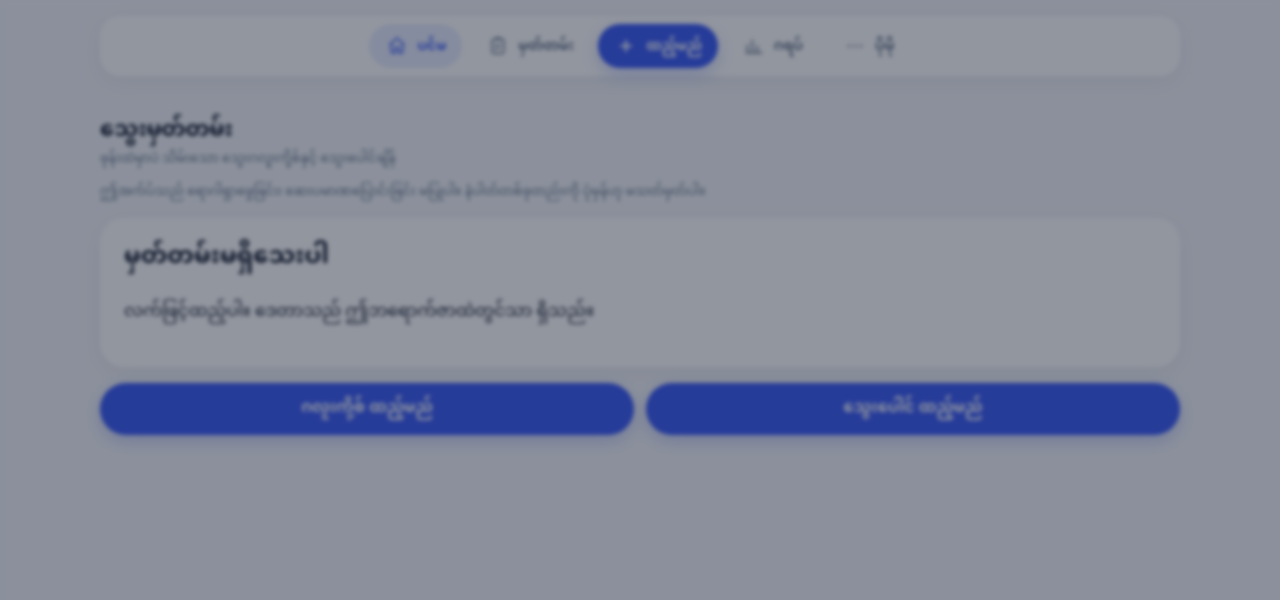
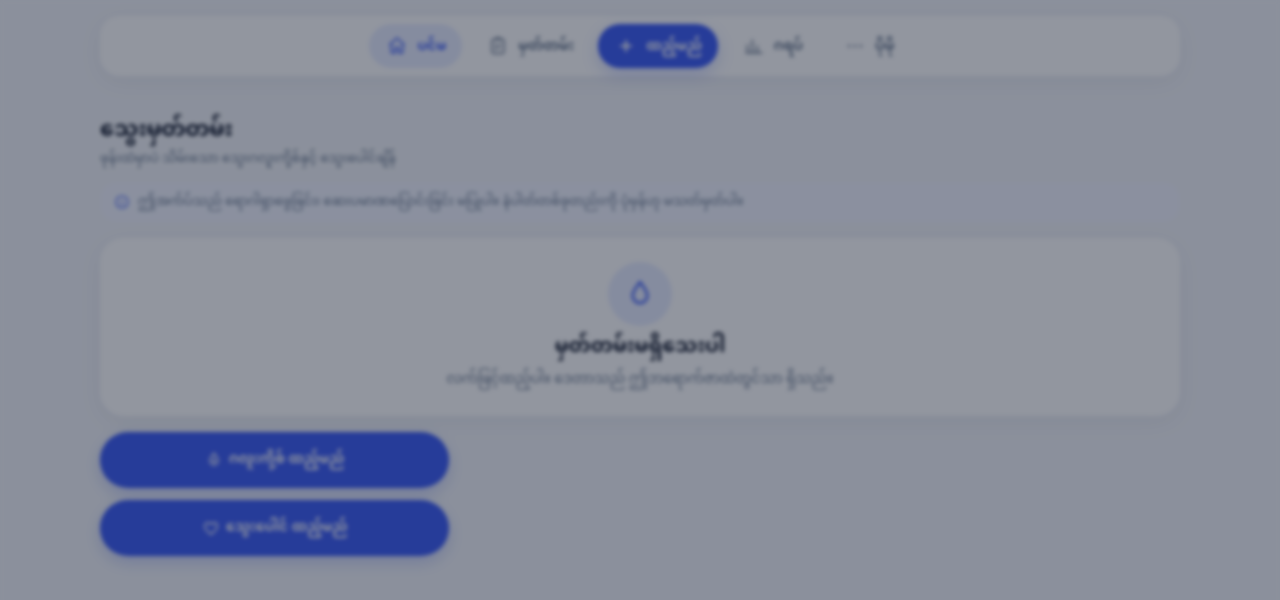
Before and after one commit to Khinelintun91/thwaymattam, a React (Vite) app: page / in a window 1280 px wide. Shown: the top 600 px of the page. Built offline with nearby package versions, Linux system fonts and the light colour scheme.

Commit message:
Prompt 2: restyle Home (summary card, latest cards, recent list, quick-add)

```diff
--- a/src/components/SafetyList.tsx
+++ b/src/components/SafetyList.tsx
@@ -10,7 +10,7 @@ const ICON: Record<SafetySeverity, string> = {
 export function SafetyList({ notices }: { notices: SafetyNotice[] }) {
   if (notices.length === 0) return null;
   return (
-    <div className="stack">
+    <div className="safety-list">
       {notices.map((notice) => (
         <article key={notice.code} className={`banner ${notice.severity}`}>
           <span className="banner-icon" aria-hidden="true">
--- a/src/index.css
+++ b/src/index.css
@@ -543,9 +543,62 @@ th, td { text-align: left; padding: 8px 6px; border-bottom: 1px solid var(--line
 .reading-row-note { margin: 2px 0 0; }
 .row-actions { display: flex; gap: 6px; flex-shrink: 0; }
 .danger-zone { border: 1.5px solid #F7C6D0; background: #FFFBFC; }
-.disclaimer-line { font-size: 13px; margin: 0; color: var(--muted); }
-.summary-strip { display: flex; gap: 16px; justify-content: space-around; text-align: center; padding: 16px; }
-.summary-number { display: block; font-size: 1.9rem; font-weight: 700; color: var(--accent); font-variant-numeric: tabular-nums; line-height: 1.2; }
+/* Home */
+.disclaimer-panel { display: flex; gap: 8px; align-items: flex-start; background: var(--accent-softer); border-radius: 16px; padding: 10px 14px; font-size: 13px; line-height: 1.6; color: var(--muted); margin: 0; }
+.disclaimer-panel svg { width: 16px; height: 16px; flex-shrink: 0; margin-top: 2px; color: var(--accent); }
+.loading-card { display: grid; gap: 12px; justify-items: center; text-align: center; padding: 32px 20px; }
+.loading-card p { margin: 0; }
+.skeleton-bar { width: 100%; max-width: 280px; height: 16px; border-radius: 999px; background: var(--line); animation: shimmer 1.4s ease-in-out infinite; }
+.skeleton-bar-short { max-width: 180px; }
+@keyframes shimmer { 0%, 100% { opacity: 1; } 50% { opacity: 0.5; } }
+.empty-state { display: grid; gap: 8px; justify-items: center; text-align: center; padding: 32px 20px; }
+.empty-state h2 { font-size: 20px; margin: 0; }
+.empty-state p { font-size: 14px; color: var(--muted); margin: 0; }
+.empty-icon { display: grid; place-items: center; width: 64px; height: 64px; border-radius: 50%; background: var(--accent-soft); color: var(--accent); }
+.empty-icon svg { width: 32px; height: 32px; }
+.safety-list { display: grid; gap: 12px; }
+.summary-card { display: grid; grid-template-columns: 1fr 1fr; padding: 20px; }
+.summary-col { display: grid; gap: 2px; justify-items: center; text-align: center; min-width: 0; padding: 0 8px; }
+.summary-col + .summary-col { border-left: 1px solid var(--line); }
+.summary-number { display: block; font-size: 40px; font-weight: 700; color: var(--ink); font-variant-numeric: tabular-nums; line-height: 1.2; }
+.summary-percent { color: var(--accent); }
+.pct-sign { font-size: 20px; font-weight: 700; }
+.summary-col .muted { font-size: 13px; }
+.progress-track { width: 100%; height: 6px; border-radius: 999px; background: var(--accent-soft); overflow: hidden; margin-top: 8px; }
+.progress-fill { height: 100%; border-radius: 999px; background: var(--accent); }
+.latest-grid { display: grid; grid-template-columns: 1fr 1fr; gap: 12px; }
+.latest-card { display: flex; flex-direction: column; padding: 18px; }
+.latest-head { display: flex; justify-content: space-between; align-items: center; gap: 8px; }
+.latest-title { font-size: 14px; font-weight: 600; color: var(--muted); margin: 0; }
+.icon-well { display: grid; place-items: center; width: 36px; height: 36px; border-radius: 50%; background: var(--accent-soft); color: var(--accent); flex-shrink: 0; }
+.icon-well svg { width: 20px; height: 20px; }
+.latest-card .reading-value { margin: 12px 0 4px; }
+.latest-meta { font-size: 13px; color: var(--muted); display: flex; flex-wrap: wrap; gap: 6px; align-items: center; margin: 0 0 12px; }
+.latest-meta .badge { margin: 0; }
+.latest-card .safety-list { margin-top: auto; }
+.latest-card .banner { padding: 12px; }
+.latest-card .banner-icon { width: 32px; height: 32px; font-size: 15px; }
+.latest-empty { margin: auto 0; text-align: center; }
+.recent-list { list-style: none; margin: 0; padding: 0; display: grid; }
+.recent-row { display: flex; justify-content: space-between; align-items: center; gap: 12px; padding: 12px 0; border-bottom: 1px solid var(--line); min-width: 0; }
+.recent-row:last-child { border-bottom: none; }
+.recent-row-left { display: grid; gap: 4px; min-width: 0; }
+.recent-time { font-size: 13px; color: var(--muted); }
+.context-pill { display: inline-flex; align-self: start; background: var(--accent-softer); color: var(--muted); font-size: 12px; font-weight: 600; padding: 2px 8px; border-radius: 999px; }
+.recent-row-right { display: flex; align-items: center; gap: 8px; flex-shrink: 0; }
+.recent-value { font-size: 18px; font-weight: 700; font-variant-numeric: tabular-nums; }
+.btn-view-all { min-height: 48px; display: flex; align-items: center; justify-content: center; gap: 8px; }
+.btn-view-all svg { width: 18px; height: 18px; flex-shrink: 0; }
+.quick-add { display: grid; grid-template-columns: 1fr 1fr; gap: 12px; }
+.btn-add { min-height: 56px; display: inline-flex; align-items: center; justify-content: center; gap: 6px; padding: 8px 10px; font-size: 14px; white-space: nowrap; }
+.btn-add svg { width: 18px; height: 18px; flex-shrink: 0; }
+@media (max-width: 420px) {
+  /* The Burmese labels are long; 13px keeps them on one line at 360px. */
+  .btn-add { font-size: 13px; }
+}
+@media (max-width: 359px) {
+  .latest-grid, .quick-add { grid-template-columns: 1fr; }
+}
 
 .segmented {
   position: relative;
@@ -632,6 +685,13 @@ summary { min-height: 44px; cursor: pointer; font-weight: 700; }
   .nav-btn-fab[aria-current="page"] { background: var(--accent); color: #fff; }
   .nav-btn-fab[aria-current="page"] .nav-icon { background: transparent; transform: none; }
   .segmented { max-width: 520px; }
+  /* Home desktop: summary + two latest cards in one 3-col row; recent list (2/3) + quick-add (1/3) */
+  .home { grid-template-columns: repeat(3, minmax(0, 1fr)); }
+  .home > .disclaimer-panel, .home > .safety-list, .home > .empty-state { grid-column: 1 / -1; }
+  .home > .summary-card { grid-column: span 1; }
+  .home > .latest-grid { grid-column: span 2; }
+  .home > .recent-card { grid-column: span 2; }
+  .home > .quick-add { grid-column: span 1; grid-template-columns: 1fr; align-self: start; }
   .grid-2 { grid-template-columns: 1fr 1fr; }
   .modal-backdrop { place-items: center; padding: 16px; }
   .modal { max-width: 480px; border-radius: 28px; padding: 24px; animation: modal-in-desktop 240ms cubic-bezier(.2,.8,.2,1); }
--- a/src/views/HomeView.tsx
+++ b/src/views/HomeView.tsx
@@ -1,4 +1,4 @@
-import { useMemo, useState } from 'react';
+import { useMemo, useState, type ReactNode } from 'react';
 import { badgeFor, evaluateReading } from '../domain/safety.ts';
 import type { Reading } from '../domain/types.ts';
 import { badgeText, noticesFor, readingContext, readingValue, whenLabel } from '../components/format.ts';
@@ -17,7 +17,15 @@ export function HomeView({ onAdd }: { onAdd: (type: 'glucose' | 'bp') => void })
     () => [...readings].sort((a, b) => Date.parse(b.recordedAt) - Date.parse(a.recordedAt)).slice(0, 5),
     [readings],
   );
-  if (!hydrated) return <p role="status">ဖွင့်နေသည်…</p>;
+  if (!hydrated) {
+    return (
+      <div className="card loading-card" role="status">
+        <div className="skeleton-bar" aria-hidden="true" />
+        <div className="skeleton-bar skeleton-bar-short" aria-hidden="true" />
+        <p className="muted">ဖွင့်နေသည်…</p>
+      </div>
+    );
+  }
   const glucose = latestReading(readings, 'glucose');
   const bp = latestReading(readings, 'bp');
   const alerts = readings.flatMap((reading) => {
@@ -28,76 +36,167 @@ export function HomeView({ onAdd }: { onAdd: (type: 'glucose' | 'bp') => void })
   });
 
   return (
-    <div className="stack">
-      <p className="muted disclaimer-line">
+    <div className="stack home">
+      <p className="disclaimer-panel">
+        <InfoIcon />
         ဤအက်ပ်သည် ရောဂါရှာဖွေခြင်း၊ ဆေးပမာဏပြောင်းခြင်း မပြုပါ။ နံပါတ်တစ်ခုတည်းကို ပုံမှန်ဟု မသတ်မှတ်ပါ။
       </p>
       {alerts.map((alert) => (
         <SafetyList key={alert.reading.id} notices={alert.notices} />
       ))}
       {readings.length === 0 ? (
-        <section className="card stack">
+        <section className="card empty-state">
+          <span className="empty-icon" aria-hidden="true">
+            <DropletIcon />
+          </span>
           <h2>မှတ်တမ်းမရှိသေးပါ</h2>
           <p>လက်ဖြင့်ထည့်ပါ။ ဒေတာသည် ဤဘရောက်ဇာထဲတွင်သာ ရှိသည်။</p>
         </section>
       ) : (
         <>
-          <section className="card summary-strip" aria-label="ဒီအပတ် အနှစ်ချုပ်">
-            <div>
+          <section className="card summary-card" aria-label="ဒီအပတ် အနှစ်ချုပ်">
+            <div className="summary-col">
               <strong className="summary-number">{week.count}</strong>
               <span className="muted">ဒီအပတ် မှတ်တမ်း</span>
             </div>
-            <div>
-              <strong className="summary-number">{week.inRangePercent == null ? '—' : `${week.inRangePercent}%`}</strong>
+            <div className="summary-col">
+              <strong className="summary-number summary-percent">
+                {week.inRangePercent == null ? '—' : (
+                  <>
+                    {week.inRangePercent}
+                    <span className="pct-sign">%</span>
+                  </>
+                )}
+              </strong>
               <span className="muted">ပစ်မှတ်အတွင်း</span>
+              <div className="progress-track" aria-hidden="true">
+                <div className="progress-fill" style={{ width: `${week.inRangePercent ?? 0}%` }} />
+              </div>
             </div>
           </section>
-          <div className="grid-2">
-            <LatestCard title="နောက်ဆုံး ဂလူးကို့စ်" reading={glucose} all={readings} />
-            <LatestCard title="နောက်ဆုံး သွေးပေါင်" reading={bp} all={readings} />
+          <div className="latest-grid">
+            <LatestCard kind="glucose" title="နောက်ဆုံး ဂလူးကို့စ်" reading={glucose} all={readings} />
+            <LatestCard kind="bp" title="နောက်ဆုံး သွေးပေါင်" reading={bp} all={readings} />
           </div>
-          <section className="card stack">
+          <section className="card stack recent-card">
             <h3>မကြာသေးသော မှတ်တမ်းများ</h3>
-            <ul className="reading-rows">
+            <ul className="recent-list">
               {recent.map((reading) => (
-                <li key={reading.id} className="reading-row">
-                  <div className="reading-row-main">
-                    <span className="reading-row-time">{whenLabel(reading)}</span>
-                    <strong>{readingValue(reading)}</strong>
-                    <span className="muted"> · {readingContext(reading)}</span>
+                <li key={reading.id} className="recent-row">
+                  <div className="recent-row-left">
+                    <span className="recent-time">{whenLabel(reading)}</span>
+                    <span className="context-pill">{readingContext(reading)}</span>
+                  </div>
+                  <div className="recent-row-right">
+                    <strong className="recent-value">{readingValue(reading)}</strong>
                     {badgeText(reading, readings) ? <span className={`badge ${badgeFor(noticesFor(reading, readings))}`}>{badgeText(reading, readings)}</span> : null}
                   </div>
                 </li>
               ))}
             </ul>
-            <button type="button" className="btn btn-quiet btn-block" onClick={() => { window.location.hash = '#/history'; }}>
+            <button type="button" className="btn btn-quiet btn-block btn-view-all" onClick={() => { window.location.hash = '#/history'; }}>
               မှတ်တမ်း အားလုံး ကြည့်မည်
+              <ChevronIcon />
             </button>
           </section>
         </>
       )}
-      <div className="grid-2">
-        <button type="button" className="btn btn-primary" onClick={() => onAdd('glucose')}>ဂလူးကို့စ် ထည့်မည်</button>
-        <button type="button" className="btn btn-primary" onClick={() => onAdd('bp')}>သွေးပေါင် ထည့်မည်</button>
+      <div className="quick-add">
+        <button type="button" className="btn btn-primary btn-add" onClick={() => onAdd('glucose')}>
+          <DropletPlusIcon />
+          ဂလူးကို့စ် ထည့်မည်
+        </button>
+        <button type="button" className="btn btn-primary btn-add" onClick={() => onAdd('bp')}>
+          <HeartIcon />
+          သွေးပေါင် ထည့်မည်
+        </button>
       </div>
     </div>
   );
 }
 
-function LatestCard({ title, reading, all }: { title: string; reading: Reading | null; all: Reading[] }) {
+function LatestCard({ kind, title, reading, all }: { kind: 'glucose' | 'bp'; title: string; reading: Reading | null; all: Reading[] }) {
   return (
-    <article className="card">
-      <h2>{title}</h2>
+    <article className="card latest-card">
+      <div className="latest-head">
+        <h2 className="latest-title">{title}</h2>
+        <span className="icon-well" aria-hidden="true">
+          {kind === 'glucose' ? <DropletIcon /> : <HeartIcon />}
+        </span>
+      </div>
       {reading ? (
         <>
           <p className="reading-value">{readingValue(reading)}</p>
-          <p>{whenLabel(reading)}</p>
-          <p>{readingContext(reading)}{badgeText(reading, all) ? ` · ${badgeText(reading, all)}` : ''}</p>
+          <p className="latest-meta">
+            {whenLabel(reading)} · {readingContext(reading)}
+            {badgeText(reading, all) ? <span className={`badge ${badgeFor(noticesFor(reading, all))}`}>{badgeText(reading, all)}</span> : null}
+          </p>
           <SafetyList notices={noticesFor(reading, all)} />
         </>
       ) : (
-        <p className="muted">မရှိသေးပါ</p>
+        <p className="muted latest-empty">မရှိသေးပါ</p>
       )}
     </article>
   );
 }
+
+function HomeIcon({ children }: { children: ReactNode }) {
+  return (
+    <svg
+      viewBox="0 0 24 24"
+      fill="none"
+      stroke="currentColor"
+      strokeWidth="1.8"
+      strokeLinecap="round"
+      strokeLinejoin="round"
+      aria-hidden="true"
+      focusable="false"
+    >
+      {children}
+    </svg>
+  );
+}
+
+function DropletIcon() {
+  return (
+    <HomeIcon>
+      <path d="M12 3c3.2 4.2 5.5 7.4 5.5 10.2a5.5 5.5 0 1 1-11 0C6.5 10.4 8.8 7.2 12 3z" />
+    </HomeIcon>
+  );
+}
+
+function DropletPlusIcon() {
+  return (
+    <HomeIcon>
+      <path d="M12 3c3.2 4.2 5.5 7.4 5.5 10.2a5.5 5.5 0 1 1-11 0C6.5 10.4 8.8 7.2 12 3z" />
+      <path d="M12 11.5v4M10 13.5h4" />
+    </HomeIcon>
+  );
+}
+
+function HeartIcon() {
+  return (
+    <HomeIcon>
+      <path d="M12 20.5C7 16.5 3.5 13.3 3.5 9.6 3.5 7 5.5 5 8 5c1.6 0 3.1.9 4 2.3C12.9 5.9 14.4 5 16 5c2.5 0 4.5 2 4.5 4.6 0 3.7-3.5 6.9-8.5 10.9z" />
+    </HomeIcon>
+  );
+}
+
+function InfoIcon() {
+  return (
+    <HomeIcon>
+      <circle cx="12" cy="12" r="9" />
+      <path d="M12 11v5" />
+      <circle cx="12" cy="7.5" r="0.6" fill="currentColor" stroke="none" />
+    </HomeIcon>
+  );
+}
+
+function ChevronIcon() {
+  return (
+    <HomeIcon>
+      <path d="M5 12h14" />
+      <path d="M13 6l6 6-6 6" />
+    </HomeIcon>
+  );
+}
```
